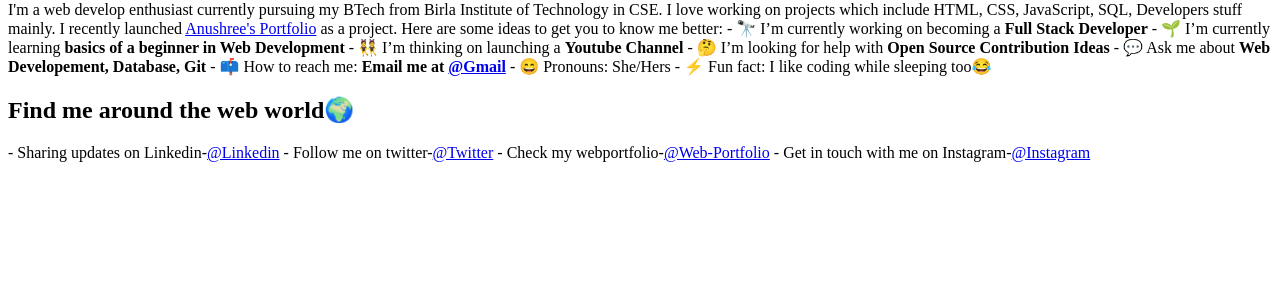
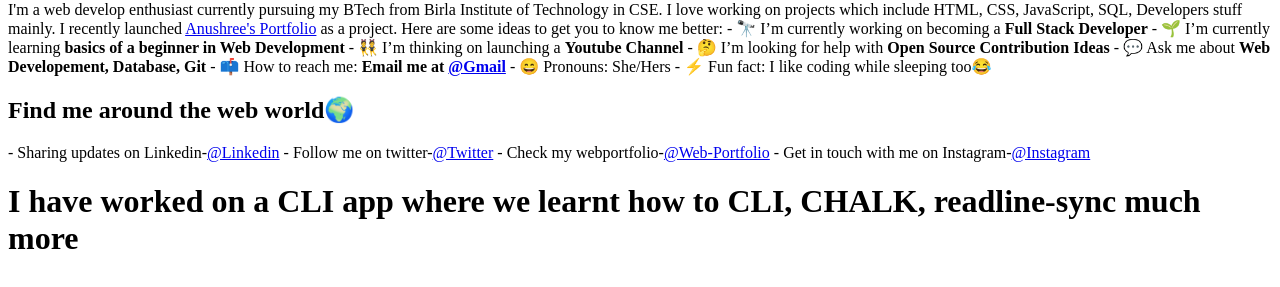
Before and after one commit to anushree71199/webportfolio, a plain HTML site: page index.html in a window 1280 px wide. Shown: the part 79-366 px from the top of the page. Drawn offline with Linux system fonts and the light colour scheme.

Commit message:
update.details about branch

```diff
--- a/index.html
+++ b/index.html
@@ -28,6 +28,6 @@
      - Check my webportfolio-<a href="https://anushreechatterjee.wixsite.com/webportfolio">@Web-Portfolio</a>
      - Get in touch with me on Instagram-<a href="https://www.instagram.com/anu_71199/">@Instagram</a>
 
-
+    <h1>I have worked on a CLI app where we learnt how to CLI, CHALK, readline-sync much more</h1>
 </body>
 </html>
```
